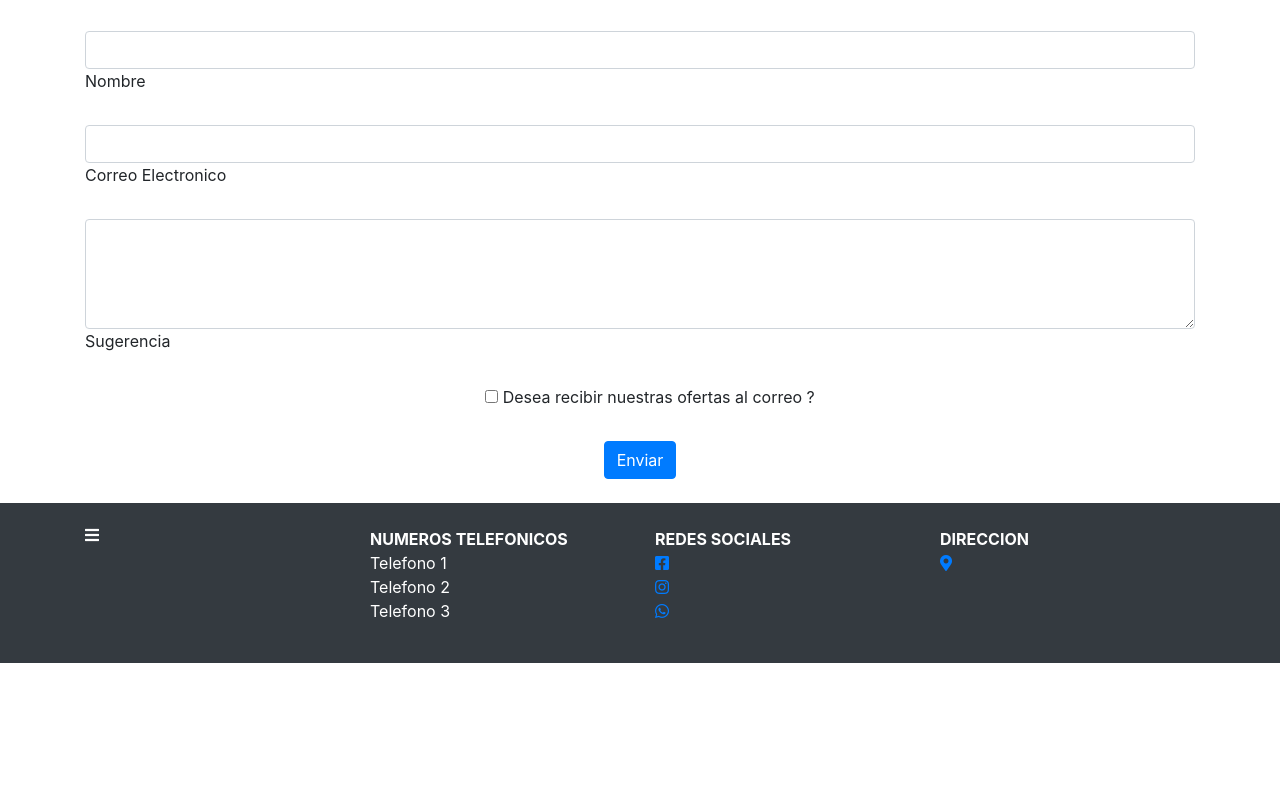
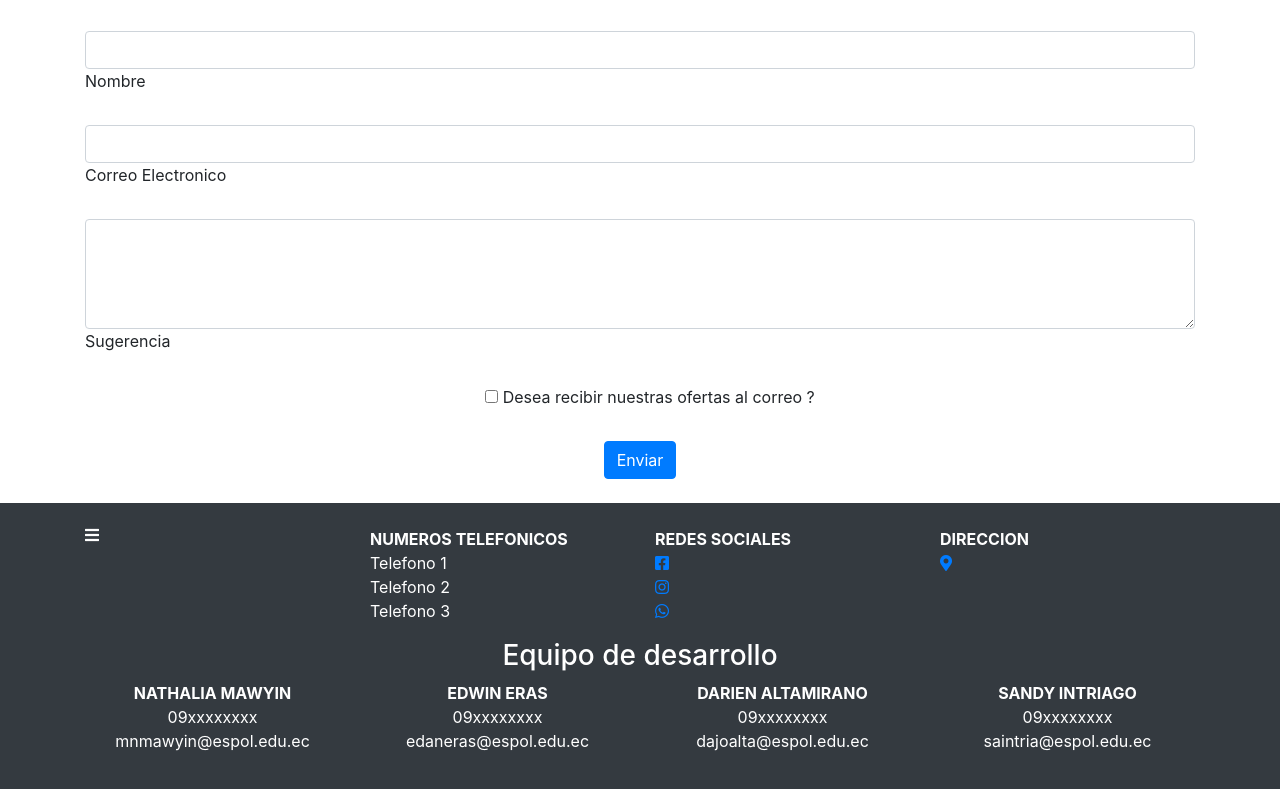
Before and after one commit to EdwinEras/ProyectoDawm, an Angular app in the folder frontend-LittleCake/: page /c/Inicio in a window 1280 px wide. Shown: the part 2547-3336 px from the top of the page. Before the commit the page ends 3210 px from the top, so only its background shows below. Built offline with nearby package versions, Linux system fonts and the light colour scheme.

Commit message:
Equipo de desarrollo en el footer

```diff
--- a/frontend-LittleCake/src/app/cliente/Components/GeneralComponects/card/card.component.css
+++ b/frontend-LittleCake/src/app/cliente/Components/GeneralComponects/card/card.component.css
@@ -1,3 +1,10 @@
 /* img{
-    width: 40%;
+    width: 50px;
 } */
+
+.card:hover
+{
+-webkit-transform: scale(1.1);
+-ms-transform: scale(1.1);
+transform: scale(1.1);
+}
--- a/frontend-LittleCake/src/app/cliente/Components/GeneralComponects/footer/footer.component.html
+++ b/frontend-LittleCake/src/app/cliente/Components/GeneralComponects/footer/footer.component.html
@@ -28,7 +28,41 @@
         <li><a href="https://goo.gl/maps/dvMcPjVw2xQKgsPZ8" class=""><i class="fas fa-map-marker-alt"></i></a></li>
       </ul>
     </nav>
+
+    <div class="text-center">
+      <h3>Equipo de desarrollo</h3>
+      <nav class="row">
+        <!-- equipo de desarrollo -->
+        <div class="col-3">
+          <ul class="list-unstyled">
+            <li class="font-weight-bold text-uppercase">Nathalia Mawyin</li>
+            <li> 09xxxxxxxx</li>
+            <li> mnmawyin@espol.edu.ec</li>
+          </ul>
+
         </div>
-    <!-- <div>Correo, #, redes sociales</div>
-      <div>Texto de copyright</div> -->
+        <div class="col-3">
+          <ul class="list-unstyled">
+            <li class="font-weight-bold text-uppercase">Edwin Eras</li>
+            <li> 09xxxxxxxx</li>
+            <li> edaneras@espol.edu.ec</li>
+          </ul>
+        </div>
+        <div class="col-3">
+          <ul class="list-unstyled">
+            <li class="font-weight-bold text-uppercase">DARIEN ALTAMIRANO</li>
+            <li> 09xxxxxxxx</li>
+            <li> dajoalta@espol.edu.ec</li>
+          </ul>
+        </div>
+        <div class="col-3">
+          <ul class="list-unstyled">
+            <li class="font-weight-bold text-uppercase">SANDY INTRIAGO</li>
+            <li> 09xxxxxxxx</li>
+            <li> saintria@espol.edu.ec</li>
+          </ul>
+        </div>
+      </nav>
+    </div>
+  </div>
 </footer>
```
Also changed, not shown: 1 other file (tests, documents, lock files or other folders). Lines whose indentation alone changed are shown as unchanged.
